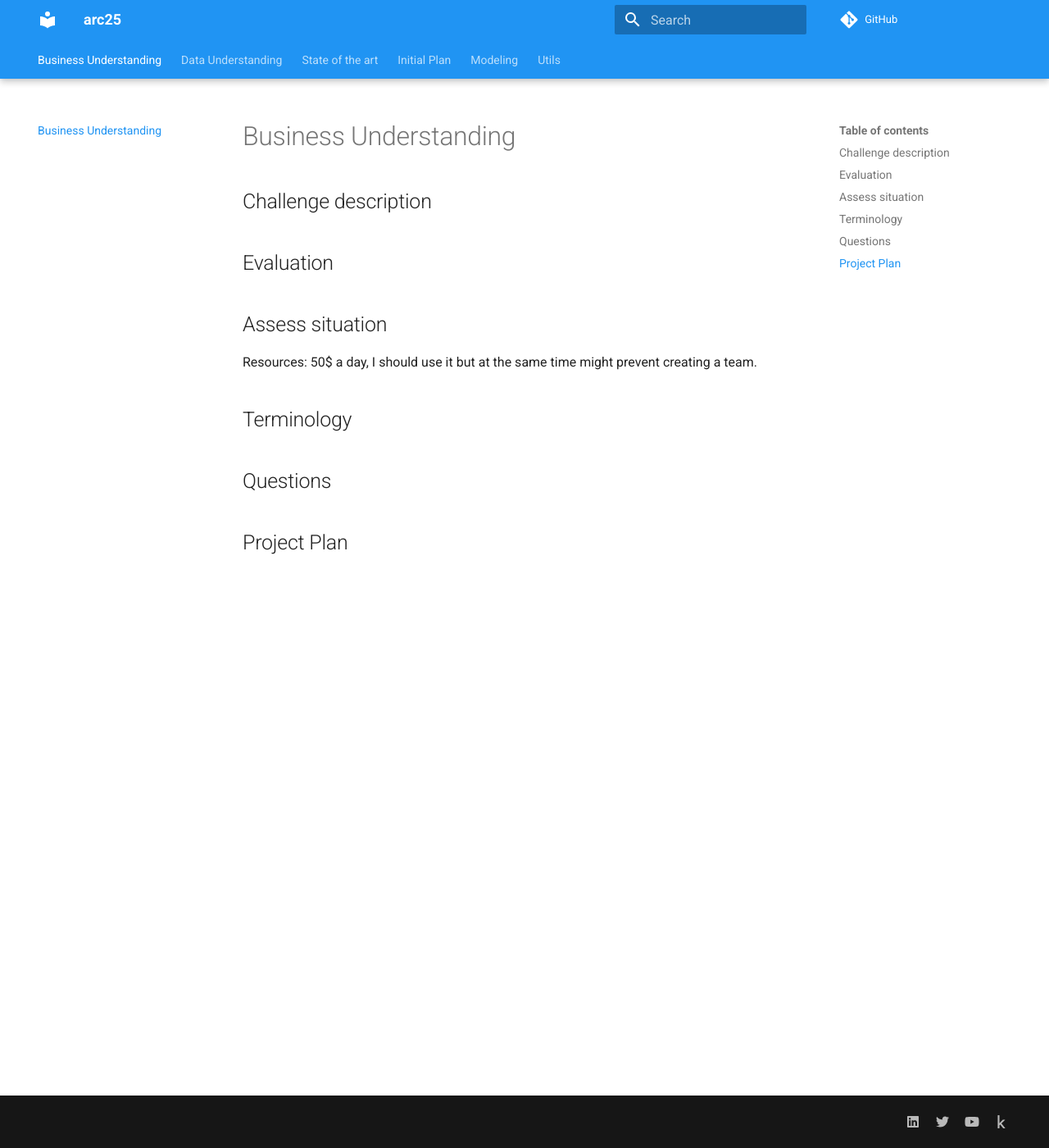
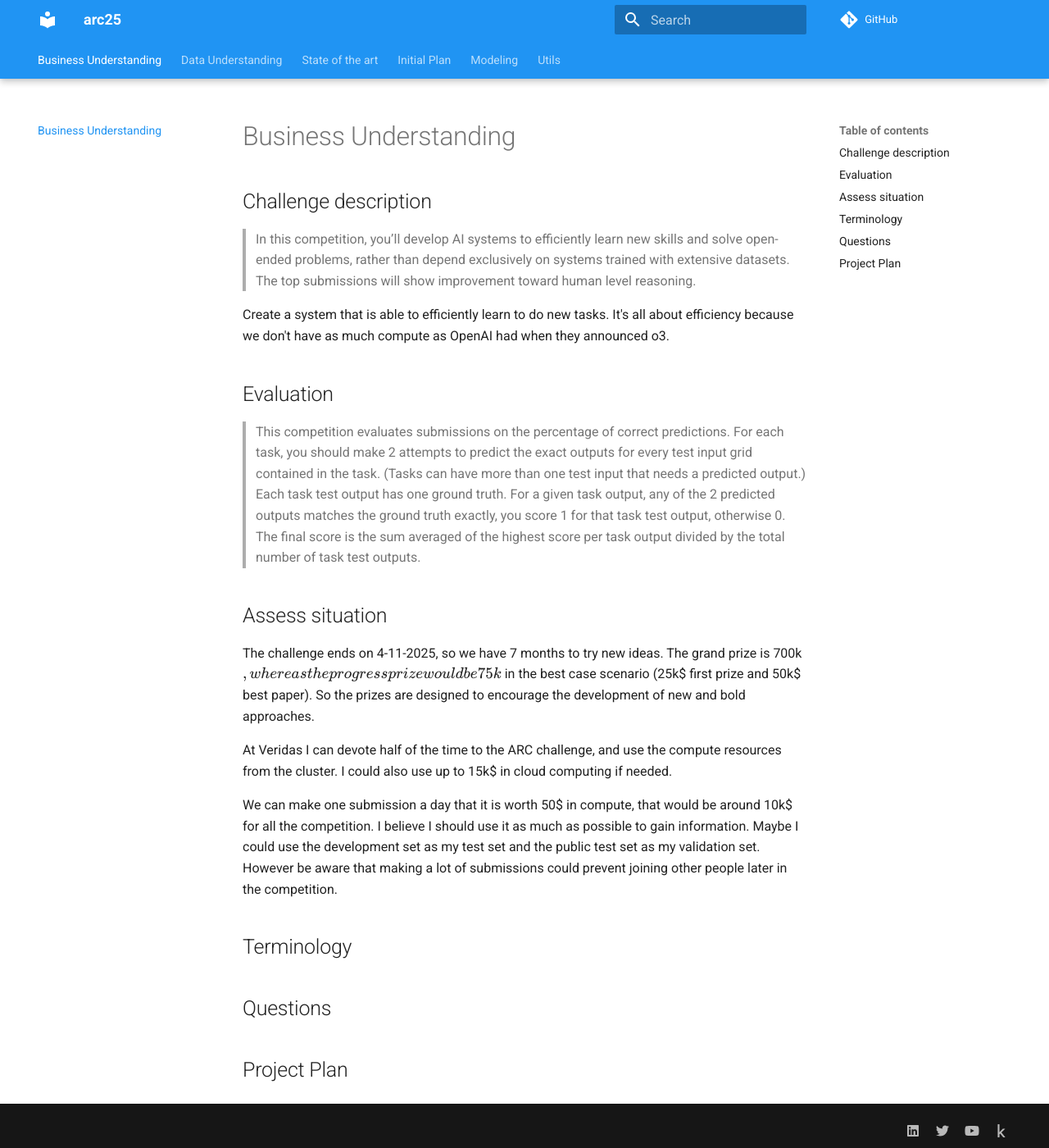
Before and after one commit to ironbar/arc25, an MkDocs documentation site: the page built from docs/01_Business_Understanding.md, in a window 1280 px wide and 1400 px high. Shown: the whole window at 82% size. Built offline with MkDocs 1.6.1 and Material for MkDocs 9.7.7, drawn with Linux system fonts in a browser that asks for light colours; comment, search, counter and statistics services are not loaded.

Commit message:
updated documentation

```diff
--- a/docs/01_Business_Understanding.md
+++ b/docs/01_Business_Understanding.md
@@ -7,10 +7,16 @@
 <!--- Look at the challenge description, understand the goal of the challenge
 and write it here with your own words. Use images if they improve the explanation--->
 
+> In this competition, you’ll develop AI systems to efficiently learn new skills and solve open-ended problems, rather than depend exclusively on systems trained with extensive datasets. The top submissions will show improvement toward human level reasoning.
+
+Create a system that is able to efficiently learn to do new tasks. It's all about efficiency because we don't have as much compute as OpenAI had when they announced o3.
+
 ## Evaluation
 
 <!--- Understand the metric used on the challenge, write it here and study
 the characteristics of the metric --->
+
+> This competition evaluates submissions on the percentage of correct predictions. For each task, you should make 2 attempts to predict the exact outputs for every test input grid contained in the task. (Tasks can have more than one test input that needs a predicted output.) Each task test output has one ground truth. For a given task output, any of the 2 predicted outputs matches the ground truth exactly, you score 1 for that task test output, otherwise 0. The final score is the sum averaged of the highest score per task output divided by the total number of task test outputs.
 
 ## Assess situation
 
@@ -23,7 +29,12 @@ the data analysis goal and project plan
 * other projects. May I have other more interesting projects in the horizon?
  --->
 
-Resources: 50$ a day, I should use it but at the same time might prevent creating a team.
+The challenge ends on 4-11-2025, so we have 7 months to try new ideas. The grand prize is 700k$, whereas the progress prize would be 75k$ in the best case scenario (25k$ first prize and 50k$ best paper). So the prizes are designed to encourage the development of new and bold approaches.
+
+At Veridas I can devote half of the time to the ARC challenge, and use the compute resources from the cluster. I could also use up to 15k$ in cloud computing if needed.
+
+We can make one submission a day that it is worth 50$ in compute, that would be around 10k$ for all the competition. I believe I should use it as much as possible to gain information. Maybe I could use the development set as my test set and the public test set as my validation set.
+However be aware that making a lot of submissions could prevent joining other people later in the competition.
 
 ## Terminology
 
```
